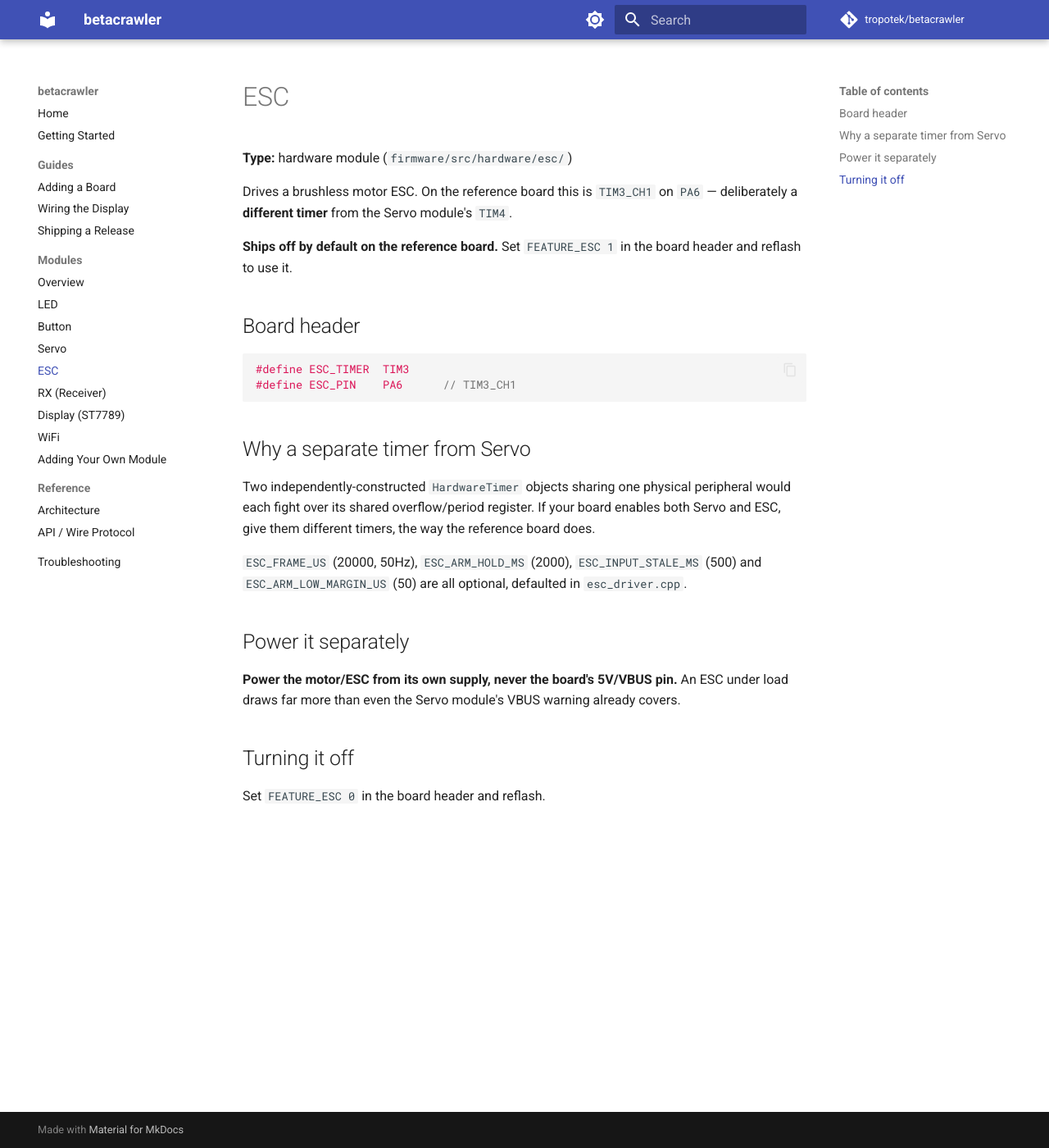
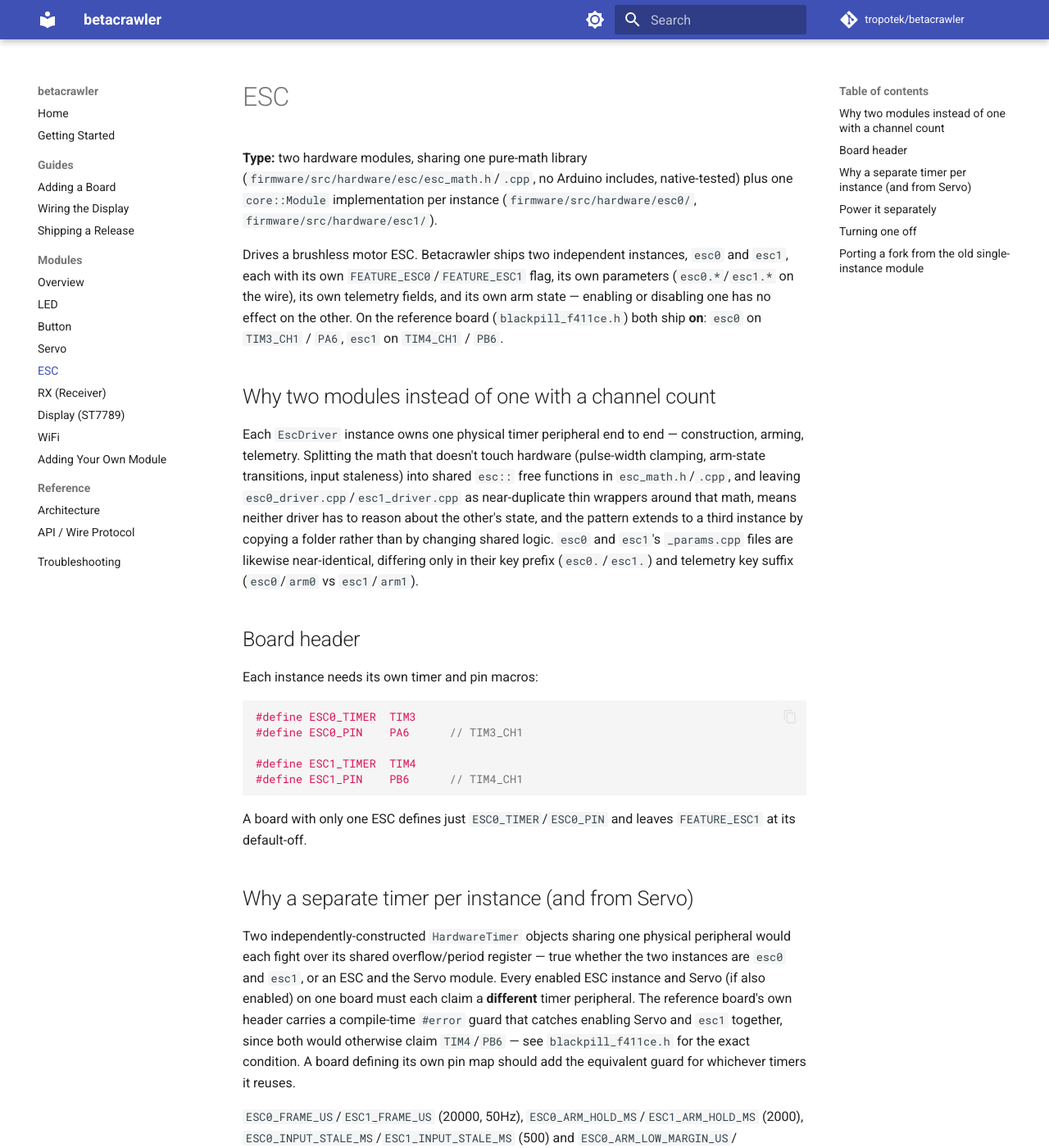
Before and after one commit to tropotek/betacrawler, an MkDocs documentation site: the page built from docs/modules/esc.md, in a window 1280 px wide and 1400 px high. Shown: the whole window at 82% size. Built offline with MkDocs 1.6.1 and Material for MkDocs 9.7.7, drawn with Linux system fonts in a browser that asks for light colours; comment, search, counter and statistics services are not loaded; some of the changed text lies outside the part shown.

Commit message:
docs(firmware): update esc0/esc1 docs, help text and stale comments post-split
Whole-branch review found several places still describing the old
single-instance esc module or otherwise stale after the esc0/esc1 split:

- docs/modules/esc.md rewritten for the shared esc_math library plus the two
  independent esc0/esc1 modules; docs/modules/overview.md and
  docs/architecture.md's one remaining `esc` reference updated to match.
- app/web/field_help.js's six esc.* help entries (arming behaviour, the ~2s
  arm-hold, "change source before arming") duplicated under esc0.*/esc1.*
  keys instead of silently dropping for the tank's two live ESCs.
- firmware/include/config.h's FW_MAX_MODULES/FW_MAX_TLM comments corrected:
  esc0+esc1 are two of the modules that now push a fully-loaded board
  (servo + display + both ESCs) one module OVER the 8-module cap, not a
  hypothetical future 9th module. Numeric limits unchanged.
- firmware/include/boards/blackpill_f411ce.h's optional-override comment
  renamed from bare ESC_FRAME_US/etc (which do nothing) to ESC0_*/ESC1_*.
- firmware/include/boards/blackpill_f401ce.h's orphaned ESC_TIMER/ESC_PIN
  renamed to ESC0_TIMER/ESC0_PIN to match its already-renamed FEATURE_ESC0.
- firmware/src/hardware/esc1/esc1_params.cpp: added a pointer back to
  esc0_params.cpp's per-field rationale comments, and switched its \xc2\xb5s
  escape sequences to the literal µs character esc0 and every other module
  use (byte-identical on the wire, just cosmetically consistent now).
- docs-tools/capture_screenshots.py's mock schema/telemetry/mods list updated
  from esc.* to esc0.*/esc1.* so regenerated screenshots match reality.
- CHANGELOG.md entry summarizing the split (breaking rename for forks:
  ESC_PIN/ESC_TIMER/FEATURE_ESC -> ESC0_*/ESC1_* equivalents) and that
  blackpill_f411ce.h now ships rx/esc0/esc1 on by default alongside the
  pre-existing button/led.

Co-Authored-By: Claude Sonnet 5 <noreply@anthropic.com>

````diff
--- a/docs/modules/esc.md
+++ b/docs/modules/esc.md
@@ -1,34 +1,72 @@
 # ESC
 
-**Type:** hardware module (`firmware/src/hardware/esc/`)
+**Type:** two hardware modules, sharing one pure-math library
+(`firmware/src/hardware/esc/esc_math.h`/`.cpp`, no Arduino includes, native-tested) plus one
+`core::Module` implementation per instance (`firmware/src/hardware/esc0/`,
+`firmware/src/hardware/esc1/`).
 
-Drives a brushless motor ESC. On the reference board this is `TIM3_CH1` on `PA6` — deliberately a
-**different timer** from the Servo module's `TIM4`.
+Drives a brushless motor ESC. Betacrawler ships two independent instances, `esc0` and `esc1`, each
+with its own `FEATURE_ESC0`/`FEATURE_ESC1` flag, its own parameters (`esc0.*`/`esc1.*` on the
+wire), its own telemetry fields, and its own arm state — enabling or disabling one has no effect
+on the other. On the reference board (`blackpill_f411ce.h`) both ship **on**: `esc0` on `TIM3_CH1`
+/ `PA6`, `esc1` on `TIM4_CH1` / `PB6`.
 
-**Ships off by default on the reference board.** Set `FEATURE_ESC 1` in the board header and
-reflash to use it.
+## Why two modules instead of one with a channel count
+
+Each `EscDriver` instance owns one physical timer peripheral end to end — construction, arming,
+telemetry. Splitting the math that doesn't touch hardware (pulse-width clamping, arm-state
+transitions, input staleness) into shared `esc::` free functions in `esc_math.h`/`.cpp`, and
+leaving `esc0_driver.cpp`/`esc1_driver.cpp` as near-duplicate thin wrappers around that math, means
+neither driver has to reason about the other's state, and the pattern extends to a third instance
+by copying a folder rather than by changing shared logic. `esc0` and `esc1`'s `_params.cpp` files
+are likewise near-identical, differing only in their key prefix (`esc0.`/`esc1.`) and telemetry key
+suffix (`esc0`/`arm0` vs `esc1`/`arm1`).
 
 ## Board header
 
+Each instance needs its own timer and pin macros:
+
 ```c
-#define ESC_TIMER  TIM3
-#define ESC_PIN    PA6      // TIM3_CH1
+#define ESC0_TIMER  TIM3
+#define ESC0_PIN    PA6      // TIM3_CH1
+
+#define ESC1_TIMER  TIM4
+#define ESC1_PIN    PB6      // TIM4_CH1
 ```
 
-## Why a separate timer from Servo
+A board with only one ESC defines just `ESC0_TIMER`/`ESC0_PIN` and leaves `FEATURE_ESC1` at its
+default-off.
+
+## Why a separate timer per instance (and from Servo)
 
 Two independently-constructed `HardwareTimer` objects sharing one physical peripheral would each
-fight over its shared overflow/period register. If your board enables both Servo and ESC, give
-them different timers, the way the reference board does.
+fight over its shared overflow/period register — true whether the two instances are `esc0` and
+`esc1`, or an ESC and the Servo module. Every enabled ESC instance and Servo (if also enabled) on
+one board must each claim a **different** timer peripheral. The reference board's own header
+carries a compile-time `#error` guard that catches enabling Servo and `esc1` together, since both
+would otherwise claim `TIM4`/`PB6` — see `blackpill_f411ce.h` for the exact condition. A board
+defining its own pin map should add the equivalent guard for whichever timers it reuses.
 
-`ESC_FRAME_US` (20000, 50Hz), `ESC_ARM_HOLD_MS` (2000), `ESC_INPUT_STALE_MS` (500) and
-`ESC_ARM_LOW_MARGIN_US` (50) are all optional, defaulted in `esc_driver.cpp`.
+`ESC0_FRAME_US`/`ESC1_FRAME_US` (20000, 50Hz), `ESC0_ARM_HOLD_MS`/`ESC1_ARM_HOLD_MS` (2000),
+`ESC0_INPUT_STALE_MS`/`ESC1_INPUT_STALE_MS` (500) and `ESC0_ARM_LOW_MARGIN_US`/
+`ESC1_ARM_LOW_MARGIN_US` (50) are all optional per instance, defaulted in
+`esc0_driver.cpp`/`esc1_driver.cpp` respectively.
 
 ## Power it separately
 
 **Power the motor/ESC from its own supply, never the board's 5V/VBUS pin.** An ESC under load
-draws far more than even the Servo module's VBUS warning already covers.
+draws far more than even the Servo module's VBUS warning already covers. This applies to each ESC
+instance independently.
 
-## Turning it off
+## Turning one off
 
-Set `FEATURE_ESC 0` in the board header and reflash.
+Set `FEATURE_ESC0 0` (or `FEATURE_ESC1 0`) in the board header and reflash. The other instance is
+unaffected.
+
+## Porting a fork from the old single-instance module
+
+Earlier versions of betacrawler shipped one `esc` module. `FEATURE_ESC`, `ESC_TIMER`, `ESC_PIN`,
+`ESC_FRAME_US`, `ESC_ARM_HOLD_MS`, `ESC_INPUT_STALE_MS` and `ESC_ARM_LOW_MARGIN_US` no longer
+exist — rename them to their `ESC0_*` equivalents in your board header (or `ESC1_*`, if adding a
+second instance) and reflash. This is a breaking rename: a board header still using the old names
+will fail to compile once the module it referred to is gone.
````
Also changed, not shown: CHANGELOG.md (+16 -0 lines), docs/architecture.md (+1 -1 lines), docs/modules/overview.md (+2 -1 lines), 5 other files.
